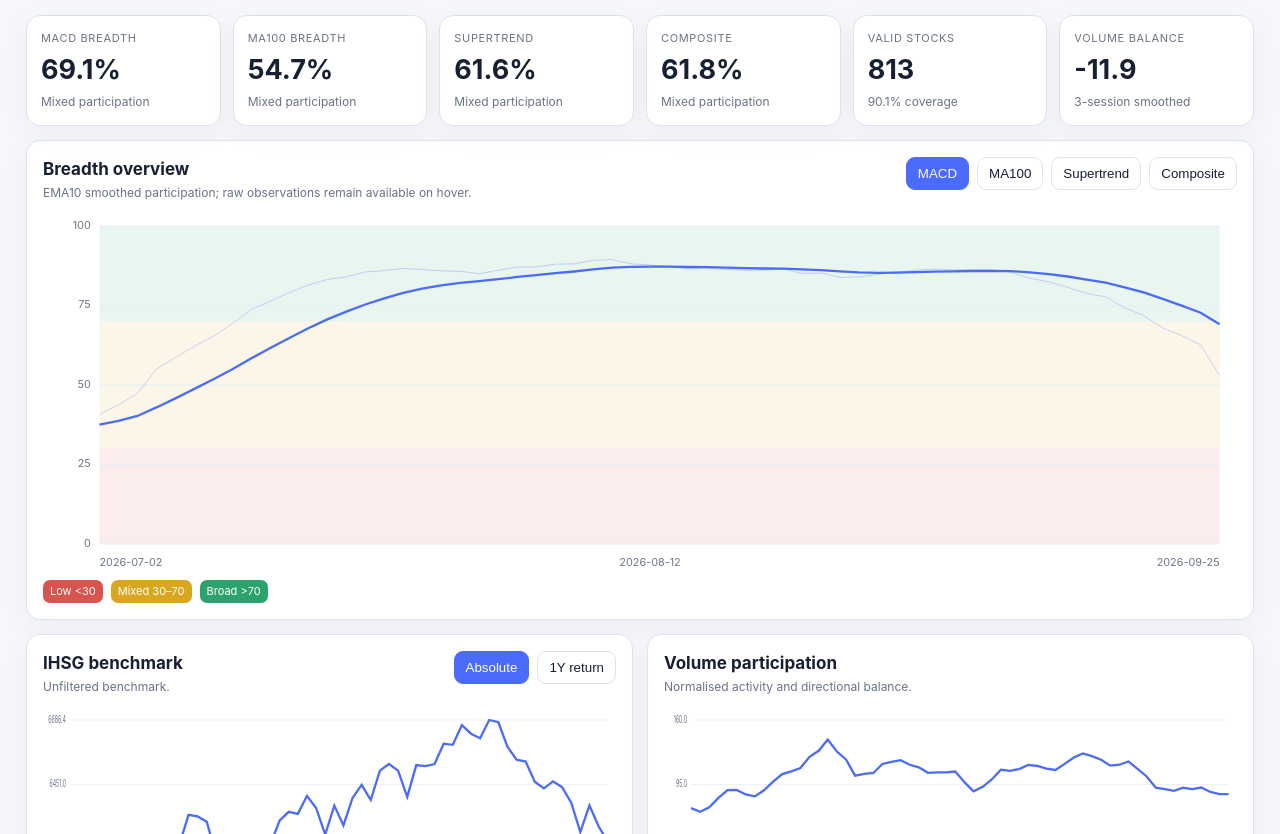
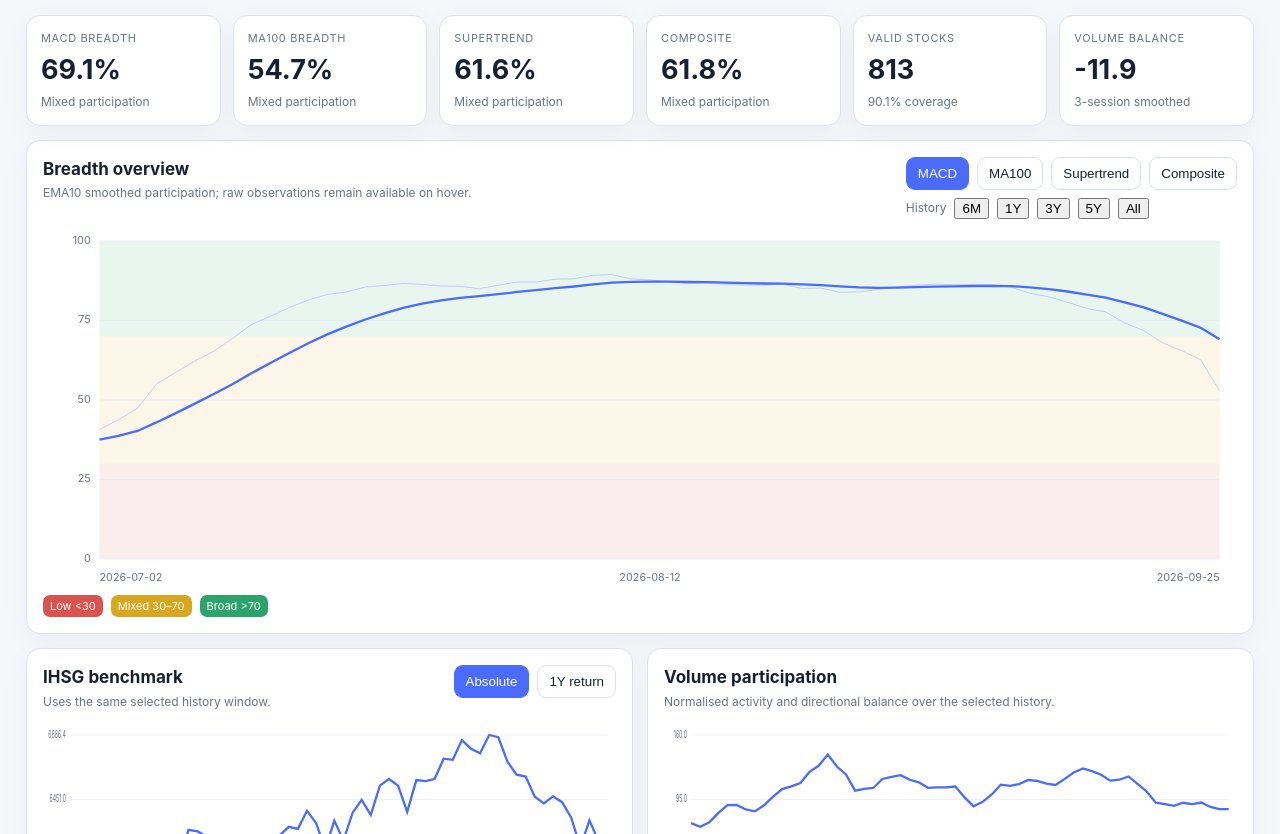
Before and after one commit to Setyadi-House/market-heat-public, a plain HTML site: page ihsg-market-breadth/index.html in a window 1280 px wide. Shown: the part 118-952 px from the top of the page. Drawn offline with Linux system fonts and the light colour scheme.

Commit message:
Add selectable long-history ranges to IHSG dashboard

```diff
--- a/ihsg-market-breadth/index.html
+++ b/ihsg-market-breadth/index.html
@@ -24,15 +24,20 @@
 </section>
 
 <section class="card">
-<div class="card-head"><div><h2>Breadth overview</h2><p>EMA10 smoothed participation; raw observations remain available on hover.</p></div>
-<div class="controls"><button class="metric active" data-metric="macd">MACD</button><button class="metric" data-metric="ma">MA100</button><button class="metric" data-metric="st">Supertrend</button><button class="metric" data-metric="composite">Composite</button></div></div>
+<div class="card-head">
+<div><h2>Breadth overview</h2><p>EMA10 smoothed participation; raw observations remain available on hover.</p></div>
+<div>
+<div class="controls"><button class="metric active" data-metric="macd">MACD</button><button class="metric" data-metric="ma">MA100</button><button class="metric" data-metric="st">Supertrend</button><button class="metric" data-metric="composite">Composite</button></div>
+<div class="controls" style="margin-top:8px"><span style="color:var(--muted);font-size:12px;align-self:center">History</span><button class="range" data-range="6M">6M</button><button class="range active" data-range="1Y">1Y</button><button class="range" data-range="3Y">3Y</button><button class="range" data-range="5Y">5Y</button><button class="range" data-range="ALL">All</button></div>
+</div>
+</div>
 <div class="chart-wrap"><svg id="breadthChart" class="chart" viewBox="0 0 1100 360" preserveAspectRatio="none"></svg><div id="breadthTip" class="tooltip"></div></div>
 <div class="regime-key"><span class="low">Low &lt;30</span><span class="mid">Mixed 30–70</span><span class="high">Broad &gt;70</span></div>
 </section>
 
 <section class="grid2">
-<section class="card"><div class="card-head"><div><h2>IHSG benchmark</h2><p>Unfiltered benchmark.</p></div><div class="controls"><button id="absBtn" class="btn active">Absolute</button><button id="retBtn" class="btn">1Y return</button></div></div><div class="chart-wrap small"><svg id="ihsgChart" class="chart" viewBox="0 0 1100 300" preserveAspectRatio="none"></svg><div id="ihsgTip" class="tooltip"></div></div></section>
-<section class="card"><div class="card-head"><div><h2>Volume participation</h2><p>Normalised activity and directional balance.</p></div></div><div class="chart-wrap small"><svg id="volumeChart" class="chart" viewBox="0 0 1100 300" preserveAspectRatio="none"></svg><div id="volumeTip" class="tooltip"></div></div></section>
+<section class="card"><div class="card-head"><div><h2>IHSG benchmark</h2><p>Uses the same selected history window.</p></div><div class="controls"><button id="absBtn" class="btn active">Absolute</button><button id="retBtn" class="btn">1Y return</button></div></div><div class="chart-wrap small"><svg id="ihsgChart" class="chart" viewBox="0 0 1100 300" preserveAspectRatio="none"></svg><div id="ihsgTip" class="tooltip"></div></div></section>
+<section class="card"><div class="card-head"><div><h2>Volume participation</h2><p>Normalised activity and directional balance over the selected history.</p></div></div><div class="chart-wrap small"><svg id="volumeChart" class="chart" viewBox="0 0 1100 300" preserveAspectRatio="none"></svg><div id="volumeTip" class="tooltip"></div></div></section>
 </section>
 
 <section class="grid2">
@@ -42,6 +47,7 @@
 
 <section class="card"><div class="card-head"><div><h2>Methodology & data quality</h2></div></div><div class="facts">
 <div class="fact"><b>Market data as of</b><span id="fDate">—</span></div>
+<div class="fact"><b>Breadth history available</b><span id="fHistory">—</span></div>
 <div class="fact"><b>Current provider roster</b><span id="fRoster">—</span></div>
 <div class="fact"><b>Latest raw-price coverage</b><span id="fPrice">—</span></div>
 <div class="fact"><b>Recent dated-cap coverage</b><span id="fCap">—</span></div>
```
